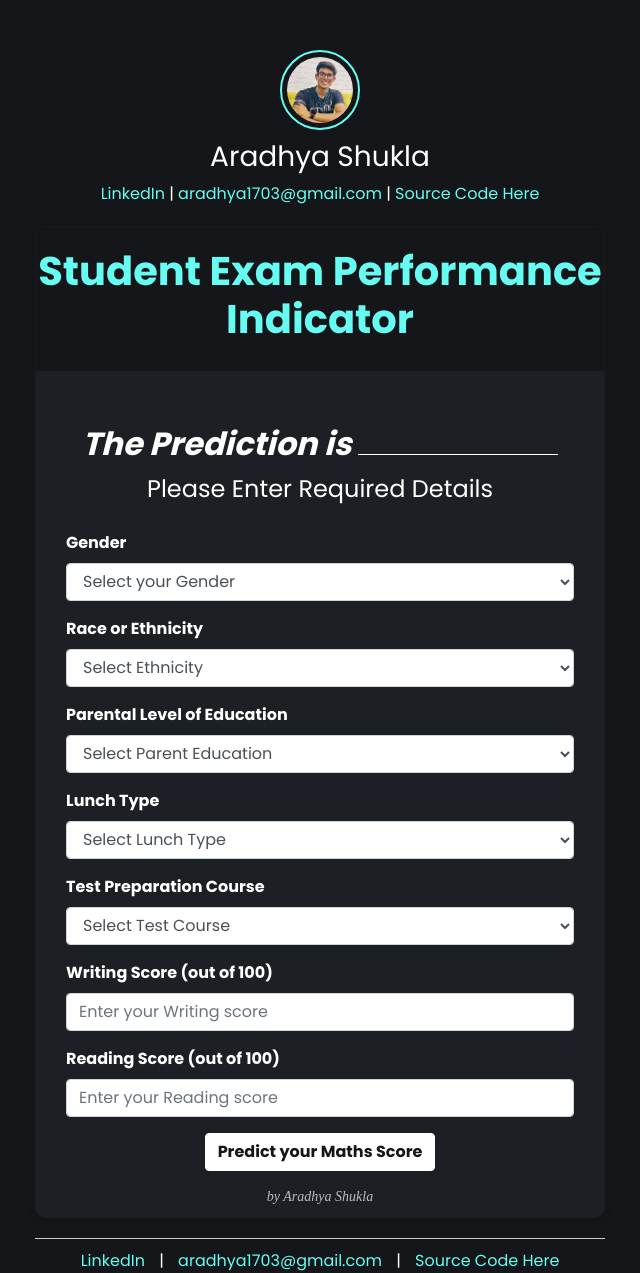
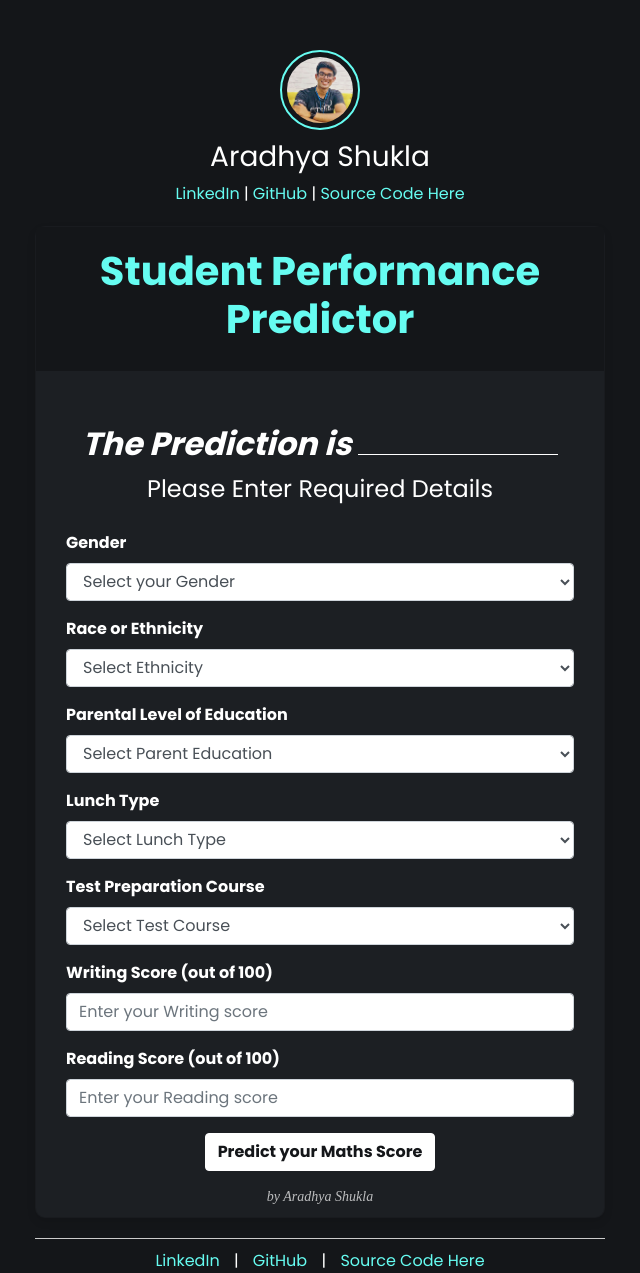
Before and after one commit to Alfastrek/Future-Scholar, a Flask app: page / in a window 1280 px wide. Shown: the whole page, without its empty margins (320-960 px from the left). Run offline with Flask 3, Linux system fonts and the light colour scheme; some libraries are stand-ins or nearby versions.

Commit message:
Title Changes

```diff
--- a/templates/home.html
+++ b/templates/home.html
@@ -138,12 +138,12 @@
             </a>
             <h3>Aradhya Shukla</h3>
             <a href="https://www.linkedin.com/in/aradhyashukla/" target="_blank">LinkedIn</a> |
-            <a href="mailto:aradhya1703@gmail.com">aradhya1703@gmail.com</a> |
+            <a href="https://www.github.com/alfastrek" target ="_blank">GitHub</a> |
             <a href="https://github.com/Alfastrek/Future-Scholar" target="_blank">Source Code Here</a>
         </div>
         <div class="card">
             <div class="card-header text-center">
-                <h1>Student Exam Performance Indicator</h1>
+                <h1>Student Performance Predictor</h1>
             </div>
             <div class="card-body">
                 <div class="translucent-box text-center mt-4">
@@ -225,7 +225,7 @@
         </div>
         <div class="footer">
             <a href="https://www.linkedin.com/in/aradhyashukla/" target="_blank">LinkedIn</a> |
-            <a href="mailto:aradhya1703@gmail.com">aradhya1703@gmail.com</a> |
+            <a href="https://www.github.com/alfastrek" target ="_blank">GitHub</a> |
             <a href="https://github.com/Alfastrek/Future-Scholar" target="_blank">Source Code Here</a>
         </div>
     </div>
```
